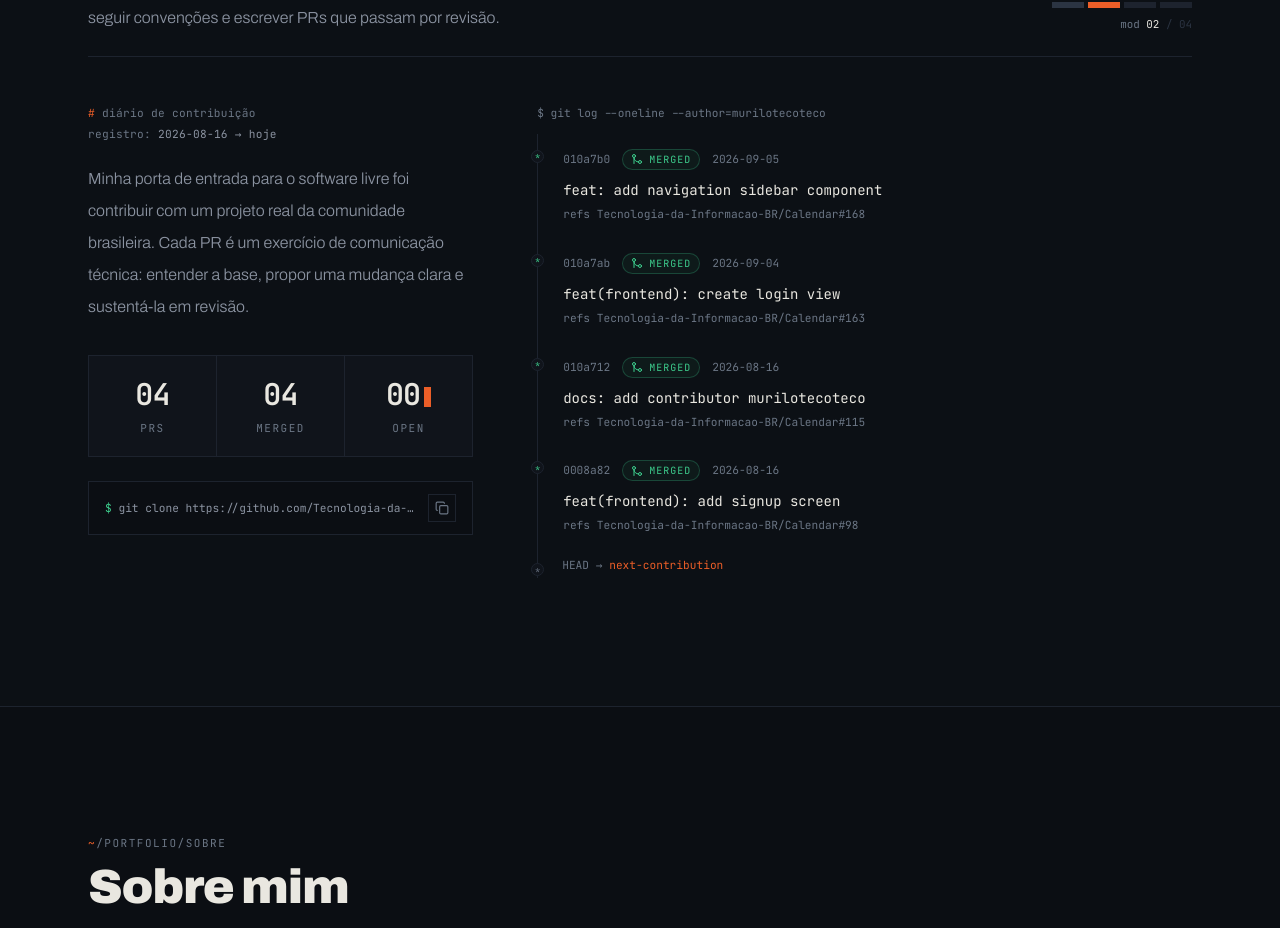
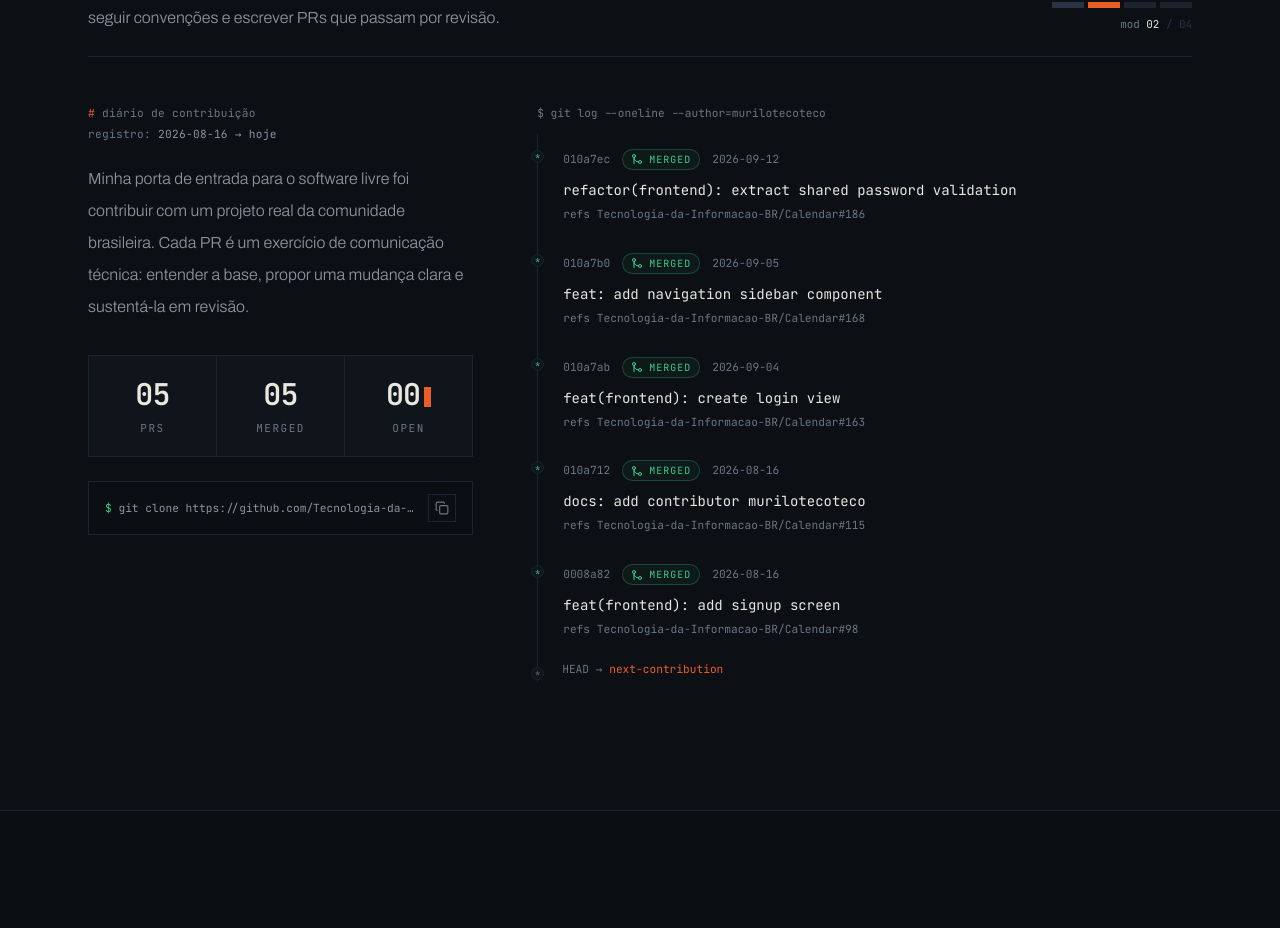
Before and after one commit to murilotecoteco/Portifolio, a React (Vite) app: page / in a window 1280 px wide. Shown: the part 3003-3931 px from the top of the page. Built offline with nearby package versions, Linux system fonts and the light colour scheme.

Commit message:
feat(open-source): add merged PR #186 — refactor shared password validation

```diff
--- a/src/data/portfolio.ts
+++ b/src/data/portfolio.ts
@@ -102,6 +102,14 @@ export type Contribution = {
 
 export const contributions: Contribution[] = [
   {
+    pr: "#186",
+    title: "refactor(frontend): extract shared password validation",
+    repo: "Tecnologia-da-Informacao-BR/Calendar",
+    date: "2026-09-12",
+    state: "merged",
+    url: "https://github.com/Tecnologia-da-Informacao-BR/Calendar/pull/186",
+  },
+  {
     pr: "#168",
     title: "feat: add navigation sidebar component",
     repo: "Tecnologia-da-Informacao-BR/Calendar",
```
